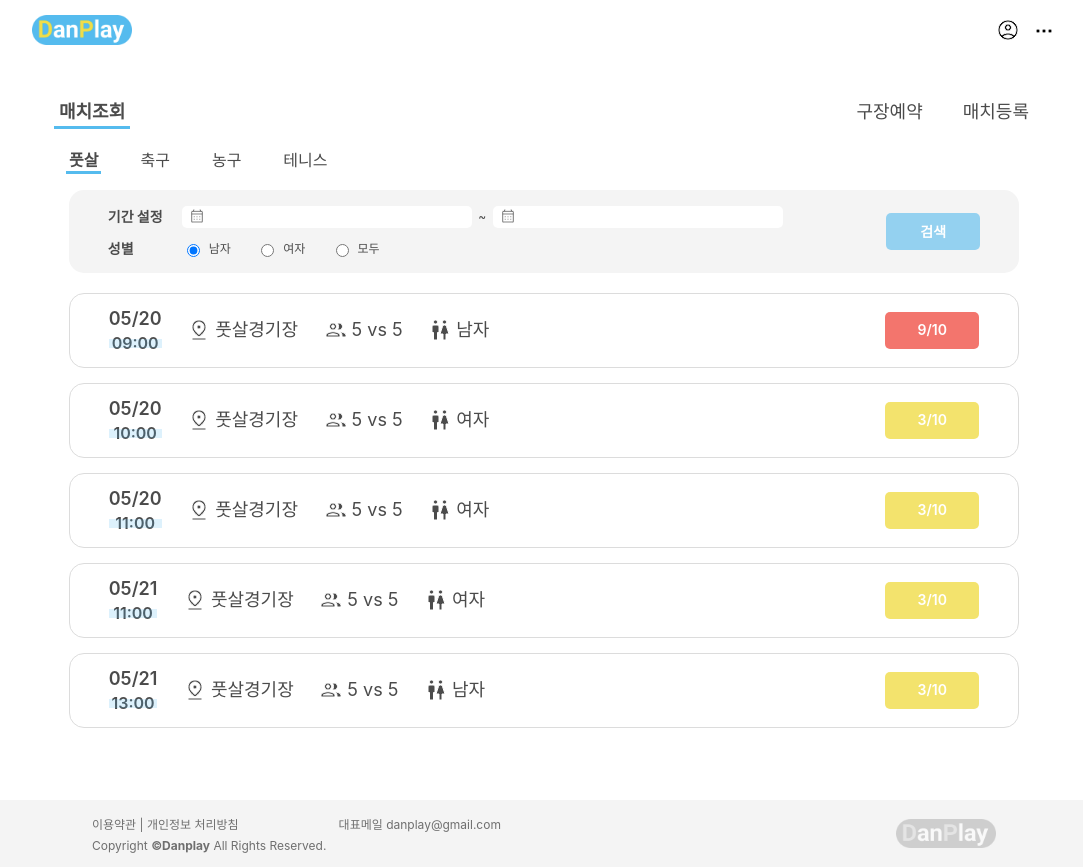
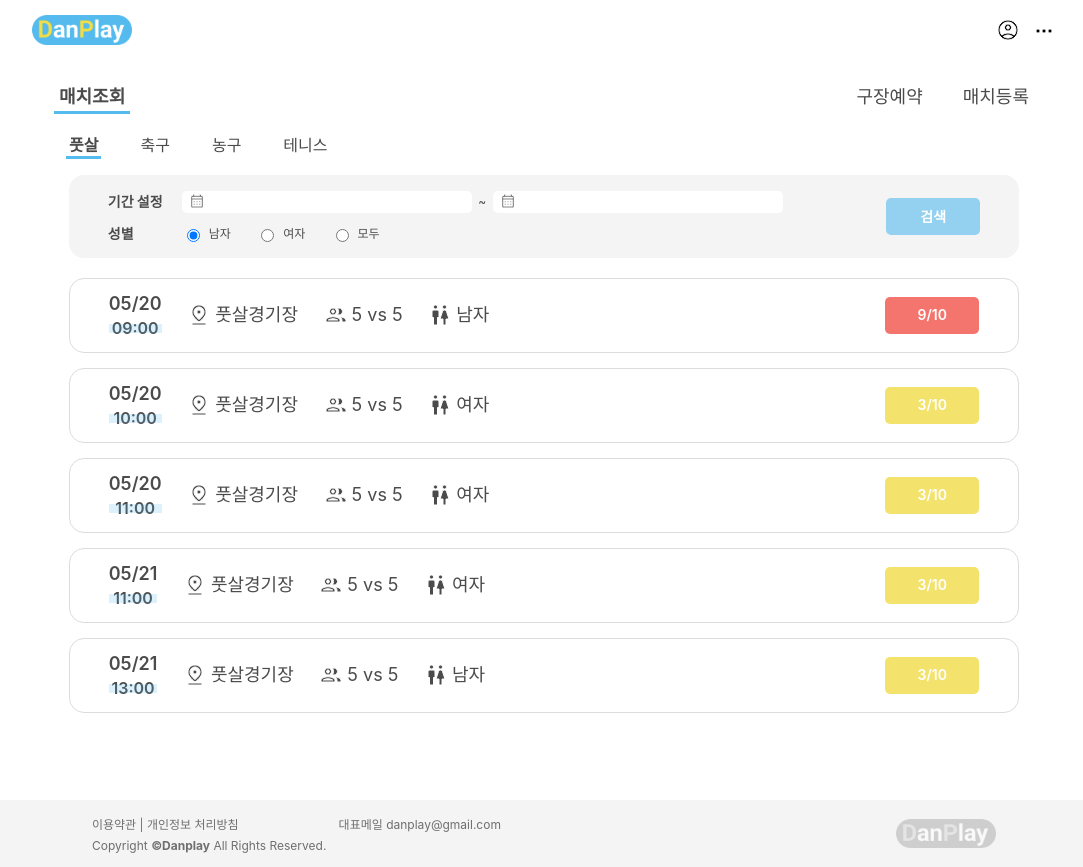
Before and after one commit to GyeongSoTone/Danplay-frontend, a React (Create React App) app: page / in a window 1280 px wide. Shown: the whole page, without its empty margins (96-1179 px from the left). Built offline with nearby package versions, Linux system fonts and the light colour scheme.

Commit message:
💄 [#5] 메인페이지 마크업 minor 수정

```diff
--- a/src/pages/Home.module.scss
+++ b/src/pages/Home.module.scss
@@ -1,3 +1,3 @@
 .container {
-    padding: 36px 22px;
+    padding: 21px 22px;
 }
```
